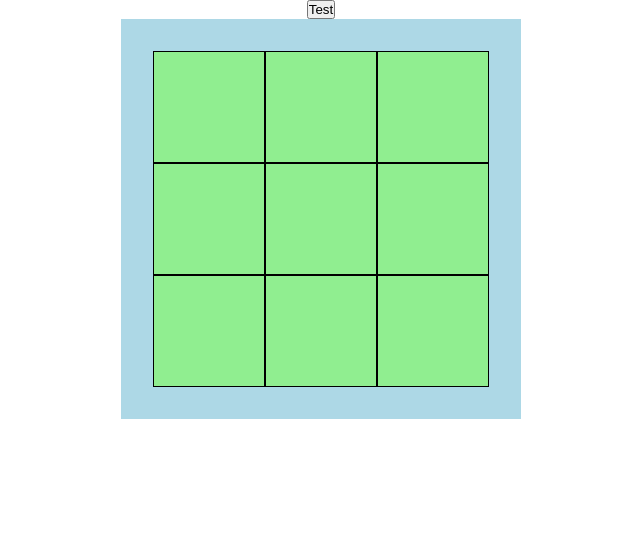
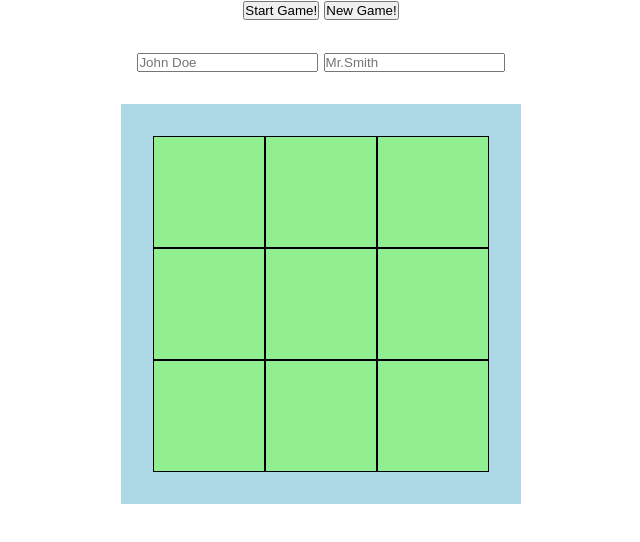
Before and after one commit to zellko/top-ticatactoe, a plain HTML site: page index.html in a window 1280 px wide. Shown: the whole page, without its empty margins (319-959 px from the left). Drawn offline with Linux system fonts and the light colour scheme.

Commit message:
Added 'Player name' input / 'Start' button

```diff
--- a/css/style.css
+++ b/css/style.css
@@ -8,6 +8,7 @@ body {
     display: flex;
     flex-direction: column;
     align-items: center;
+    gap: 32px;
     font-family: Verdana, Geneva, Tahoma, sans-serif;
 }
 
--- a/index.html
+++ b/index.html
@@ -11,7 +11,15 @@
 </head>
 
 <body>
-    <button id="test">Test</button>
+    <div>
+        <button id="start">Start Game!</button>
+        <button id="restart">New Game!</button>
+    </div>
+
+    <form action="">
+        <input type="text" name="player1" id="player1" placeholder="John Doe">
+        <input type="text" name="player2" id="player2" placeholder="Mr.Smith">
+    </form>
 
     <div class="board">
         <div class="board-cell" row="0" col="0"></div>
```
